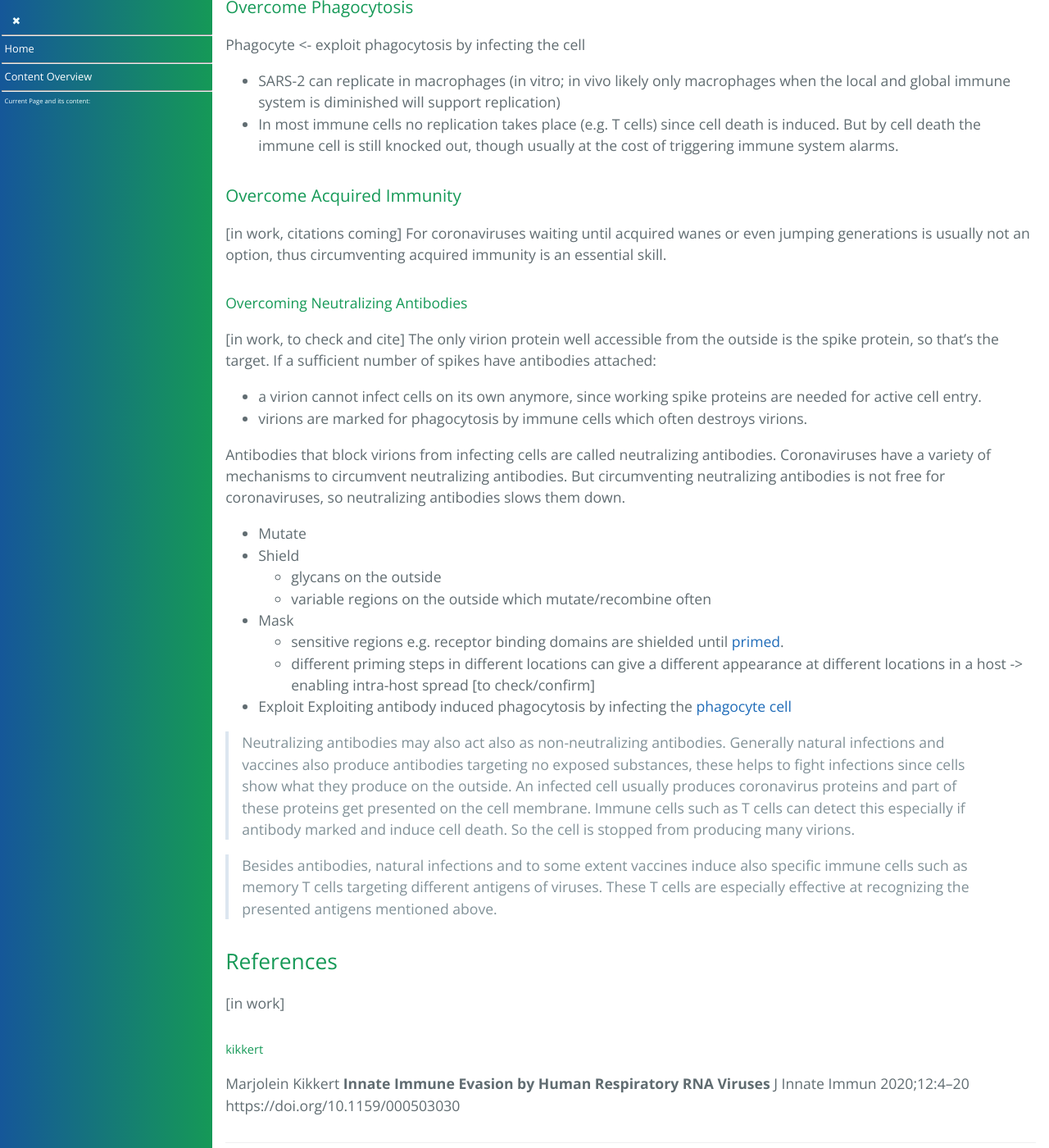
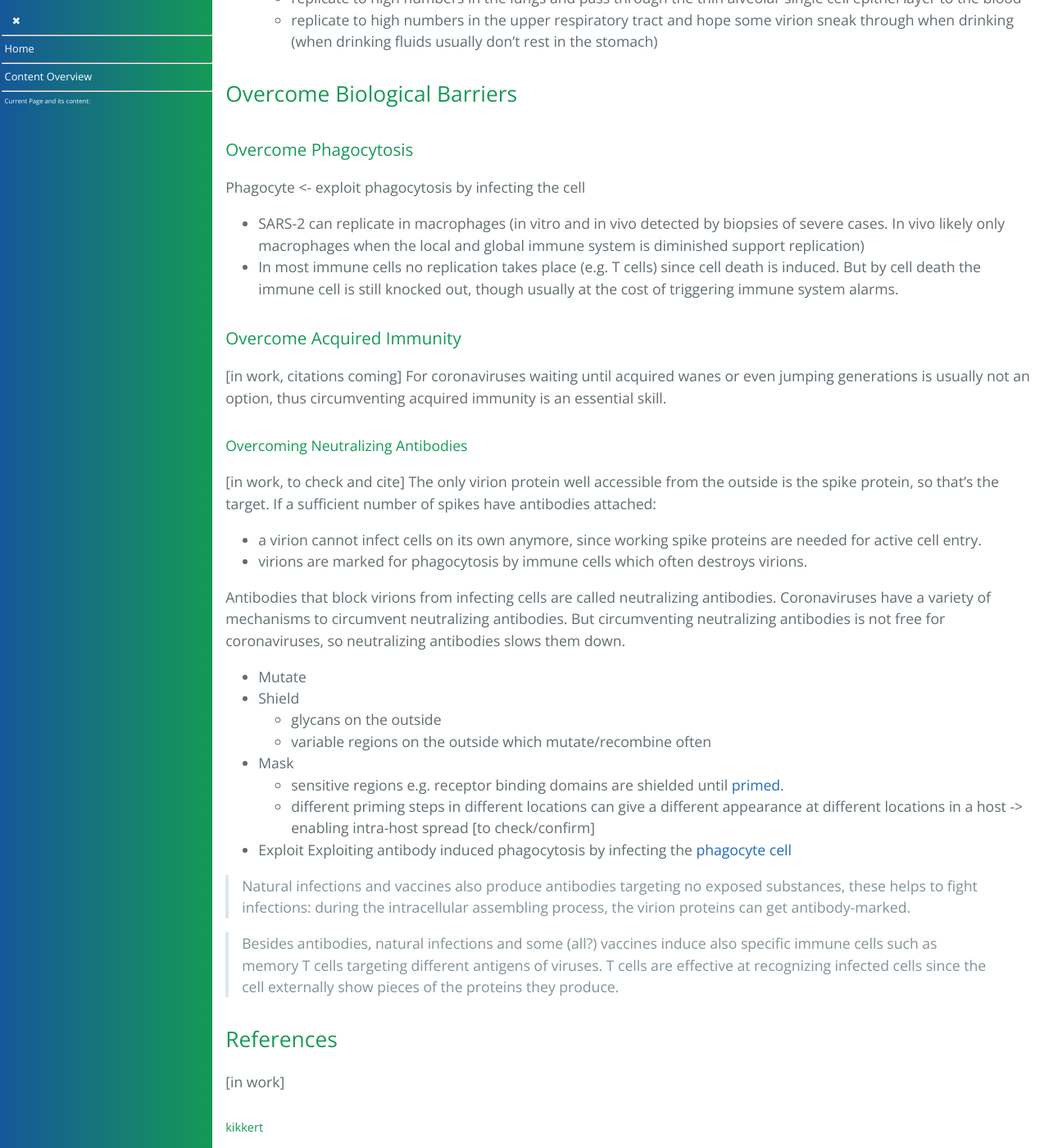
Before and after one commit to forestgrape/coronavirus, a Jekyll site: the page built from 4_immunological/immune_evasion.md, in a window 1280 px wide and 1400 px high, scrolled down 621 px. Shown: the whole window at 82% size. Built offline with Jekyll 4.4.1, drawn with Linux system fonts in a browser that asks for light colours; our own code applies the rules of GitHub Pages for plain Markdown files; some of the changed text lies outside the part shown.

Commit message:
clarifications on antigen induced immunity

```diff
--- a/4_immunological/immune_evasion.md
+++ b/4_immunological/immune_evasion.md
@@ -13,7 +20,7 @@
 ## Overcome Biological Barriers
 ### Overcome Phagocytosis
 Phagocyte <- exploit phagocytosis by infecting the cell
-- SARS-2 can replicate in macrophages (in vitro; in vivo likely only macrophages when the local and global immune system is diminished will support replication)
+- SARS-2 can replicate in macrophages (in vitro and in vivo detected by biopsies of severe cases. In vivo likely only macrophages when the local and global immune system is diminished support replication)
 - In most immune cells no replication takes place (e.g. T cells) since cell death is induced. But by cell death the immune cell is still knocked out, though usually at the cost of triggering immune system alarms.
 
 ### Overcome Acquired Immunity
@@ -37,9 +44,9 @@ Antibodies that block virions from infecting cells are called neutralizing antib
 - Exploit
   Exploiting antibody induced phagocytosis by infecting the [phagocyte cell](#overcome-phagocytosis)
 
-> Neutralizing antibodies may also act also as non-neutralizing antibodies. Generally natural infections and vaccines also produce antibodies targeting no exposed substances, these helps to fight infections since cells show what they produce on the outside. An infected cell usually produces coronavirus proteins and part of these proteins get presented on the cell membrane. Immune cells such as T cells can detect this especially if antibody marked and induce cell death. So the cell is stopped from producing many virions.
+> Natural infections and vaccines also produce antibodies targeting no exposed substances, these helps to fight infections: during the intracellular assembling process, the virion proteins can get antibody-marked.
 
-> Besides antibodies, natural infections and to some extent vaccines induce also specific immune cells such as memory T cells targeting different antigens of viruses. These T cells are especially effective at recognizing the presented antigens mentioned above.
+> Besides antibodies, natural infections and some (all?) vaccines induce also specific immune cells such as memory T cells targeting different antigens of viruses. T cells are effective at recognizing infected cells since the cell externally show pieces of the proteins they produce.
 
 
 ## References
```
Also changed, not shown: other parts of 4_immunological/immune_evasion.md (+7 -0 lines).
